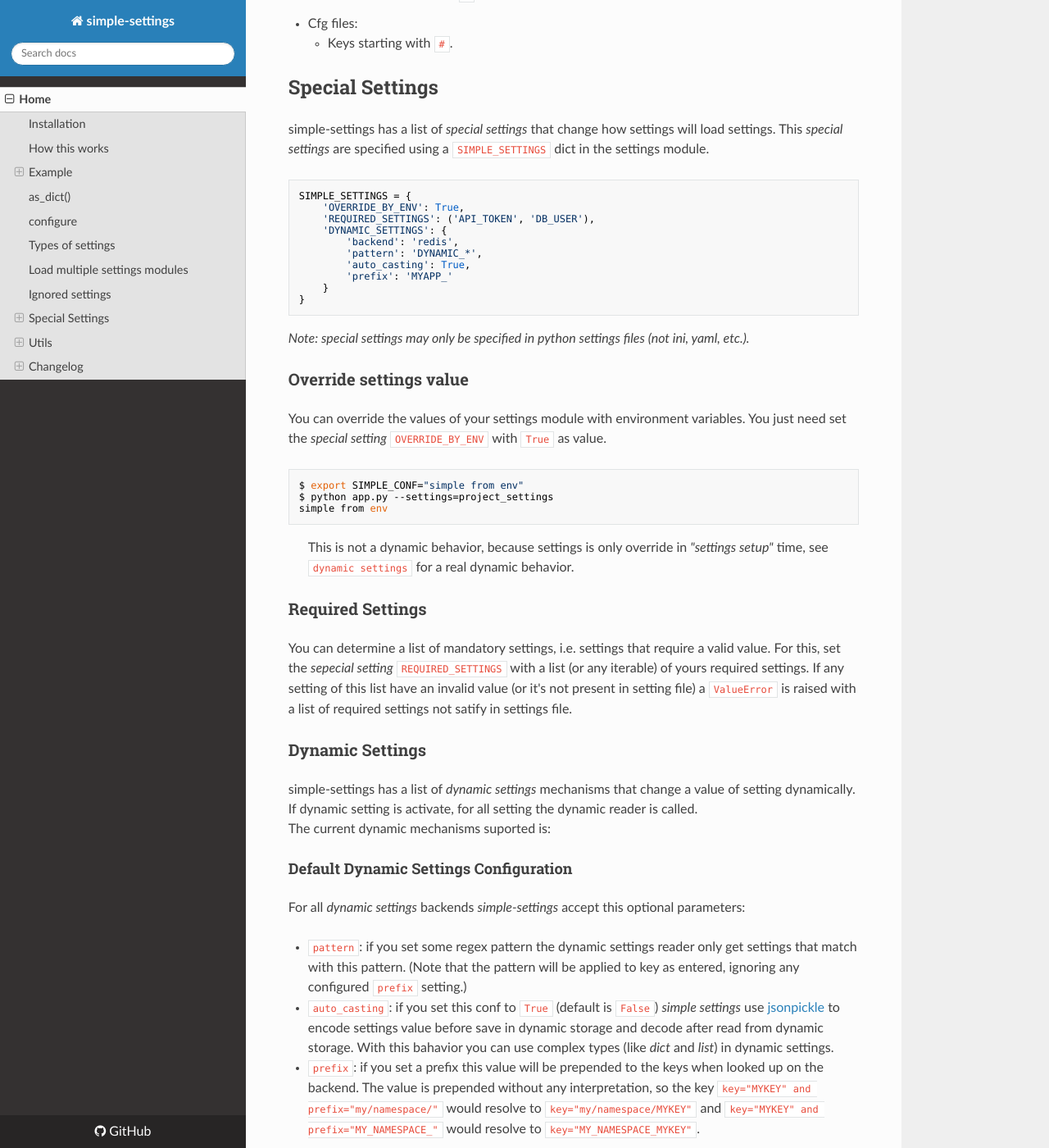
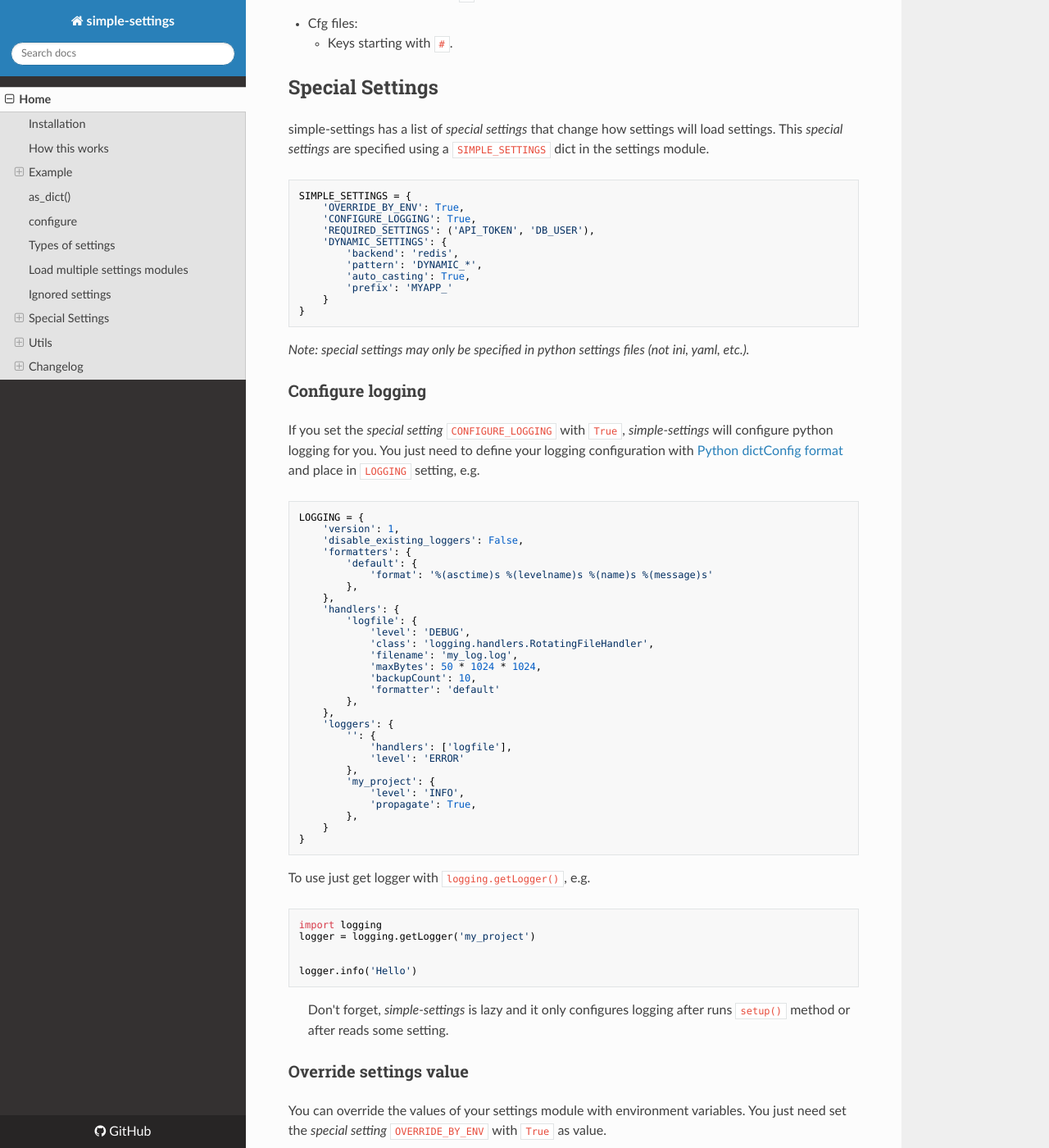
Before and after one commit to drgarcia1986/simple-settings, an MkDocs documentation site: the page built from docs/index.md, in a window 1280 px wide and 1400 px high, scrolled down 3700 px. Shown: the whole window at 82% size. Built offline with MkDocs 1.6.1, drawn with Linux system fonts in a browser that asks for light colours; nearby versions of some CDN libraries; old or Windows-style settings are respelled for this version of MkDocs; some of the changed text lies outside the part shown.

Commit message:
add special_setting `CONFIGURE_LOGGING` to auto configure python logging

````diff
--- a/docs/index.md
+++ b/docs/index.md
@@ -157,6 +157,7 @@ This _special settings_ are specified using a `SIMPLE_SETTINGS` dict in the sett
 ```python
 SIMPLE_SETTINGS = {
     'OVERRIDE_BY_ENV': True,
+    'CONFIGURE_LOGGING': True,
     'REQUIRED_SETTINGS': ('API_TOKEN', 'DB_USER'),
     'DYNAMIC_SETTINGS': {
         'backend': 'redis',
@@ -167,6 +168,55 @@ SIMPLE_SETTINGS = {
 }
 ```
 _Note: special settings may only be specified in python settings files (not ini, yaml, etc.)._
+
+### Configure logging
+If you set the _special setting_ `CONFIGURE_LOGGING` with `True`, _simple-settings_ will configure python logging for you.
+You just need to define your logging configuration with
+[Python dictConfig format](https://docs.python.org/3.5/library/logging.config.html#configuration-dictionary-schema>)
+and place in `LOGGING` setting, e.g.
+```python
+LOGGING = {
+    'version': 1,
+    'disable_existing_loggers': False,
+    'formatters': {
+        'default': {
+            'format': '%(asctime)s %(levelname)s %(name)s %(message)s'
+        },
+    },
+    'handlers': {
+        'logfile': {
+            'level': 'DEBUG',
+            'class': 'logging.handlers.RotatingFileHandler',
+            'filename': 'my_log.log',
+            'maxBytes': 50 * 1024 * 1024,
+            'backupCount': 10,
+            'formatter': 'default'
+        },
+    },
+    'loggers': {
+        '': {
+            'handlers': ['logfile'],
+            'level': 'ERROR'
+        },
+        'my_project': {
+            'level': 'INFO',
+            'propagate': True,
+        },
+    }
+}
+```
+To use just get logger with `logging.getLogger()`, e.g.
+
+```python
+import logging
+logger = logging.getLogger('my_project')
+
+
+logger.info('Hello')
+```
+
+> Don't forget, _simple-settings_ is lazy and it only configures logging after runs `setup()` method
+> or after reads some setting.
 
 ### Override settings value
 You can override the values of your settings module with environment variables.
@@ -285,6 +335,8 @@ assert settings.SOME_SETTING == 'bar'
 ```
 
 ## Changelog
+### [NEXT_RELEASE]
+* Autoconfigure python logging with `CONFIGURE_LOGGING` _special setting_.
 
 ### [0.10.0] - 2016-10-28
 * Support configuring dynamic backends with an optional _prefix_.
````
Also changed, not shown: ROADMAP.md (+1 -2 lines), 2 other files.
